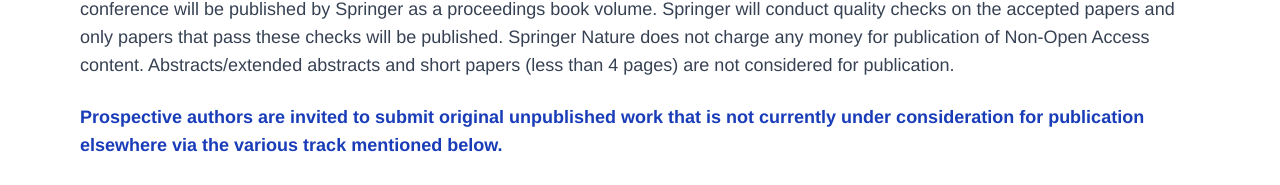
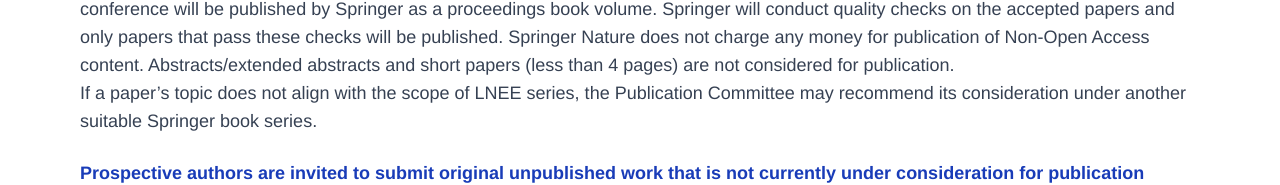
Before and after one commit to suryanshvermaa/Conference_website, a React (Vite) app in the folder frontend/: page /authors/call-for-papers in a window 1280 px wide. Shown: the part 457-642 px from the top of the page. Built offline with nearby package versions, Linux system fonts and the light colour scheme.

Commit message:
fix: add clarification on paper topic alignment for publication committee review

```diff
--- a/frontend/src/components/authorcomp/CallforPapers.jsx
+++ b/frontend/src/components/authorcomp/CallforPapers.jsx
@@ -81,6 +81,7 @@ const CallforPapers = () => {
     </div>
     <div className='w-full mt-6 md:px-20 sm:px-12 px-6'>
         <p className='text-lg text-gray-700 font-light'>It is planned to publish the peer reviewed and selected papers of conference as proceedings with Springer in their prestigious “Lecture Notes in Electrical Engineering” series <a href="https://link.springer.com/series/7818" className='underline text-blue-800'>https://link.springer.com/series/7818</a>. For detailed instructions for author and editors of conference proceedings, kindly visit the following link: <a href="https://www.springer.com/us/authors-editors/conference-proceedings" className='underline text-blue-800'>https://www.springer.com/us/authors-editors/conference-proceedings</a>. Select papers from the conference will be published by Springer as a proceedings book volume. Springer will conduct quality checks on the accepted papers and only papers that pass these checks will be published. Springer Nature does not charge any money for publication of Non-Open Access content. Abstracts/extended abstracts and short papers (less than 4 pages) are not considered for publication.</p>
+        <p className='text-lg text-gray-700 font-light'>If a paper’s topic does not align with the scope of LNEE series, the Publication Committee may recommend its consideration under another suitable Springer book series.</p>
     </div>
     <div className='w-full mt-6 md:px-20 sm:px-12 px-6'>
         <p className='text-lg text-blue-800 font-semibold'>Prospective authors are invited to submit original unpublished work that is not currently under consideration for publication elsewhere via the various track mentioned below.</p>
```
